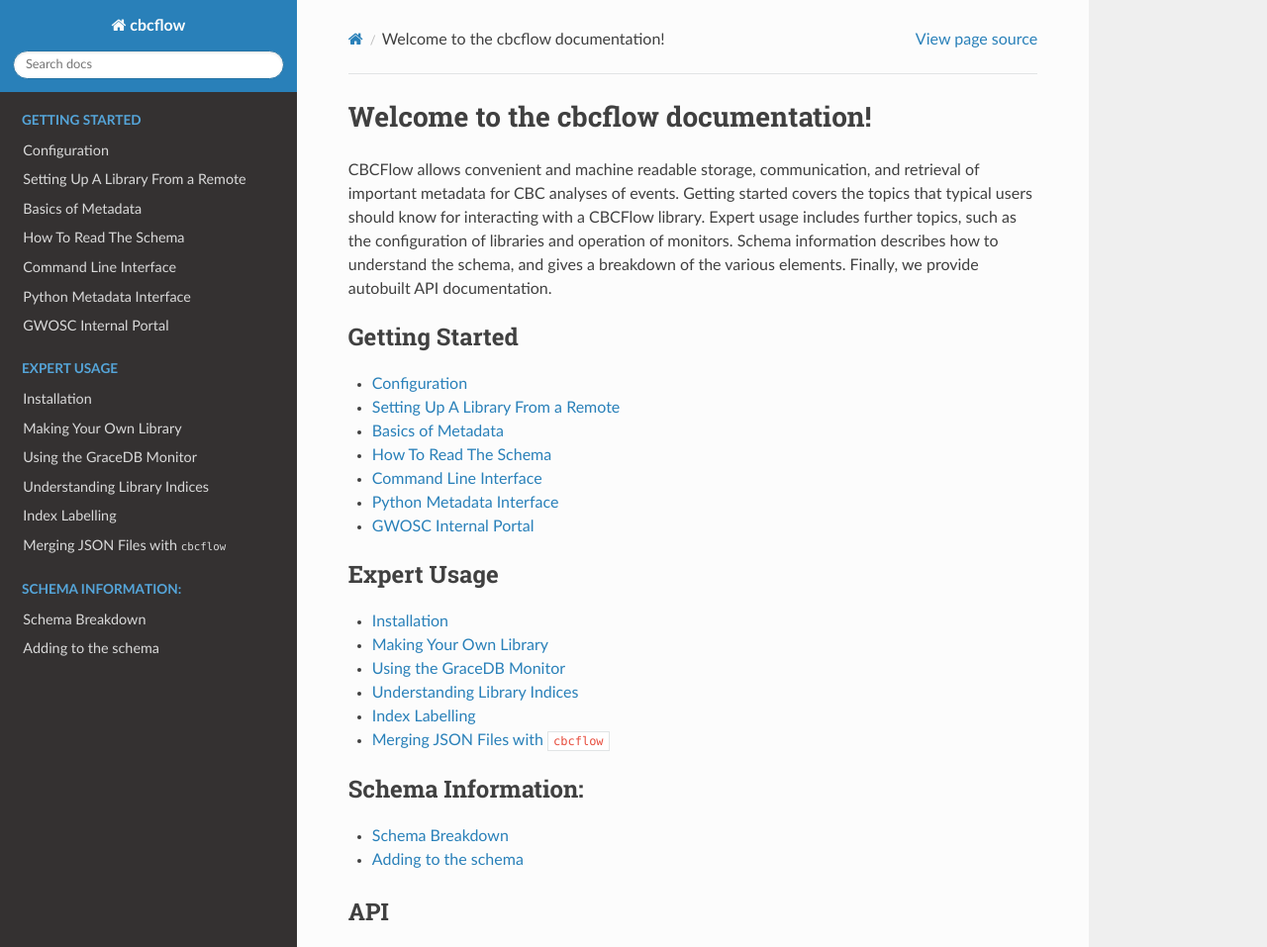
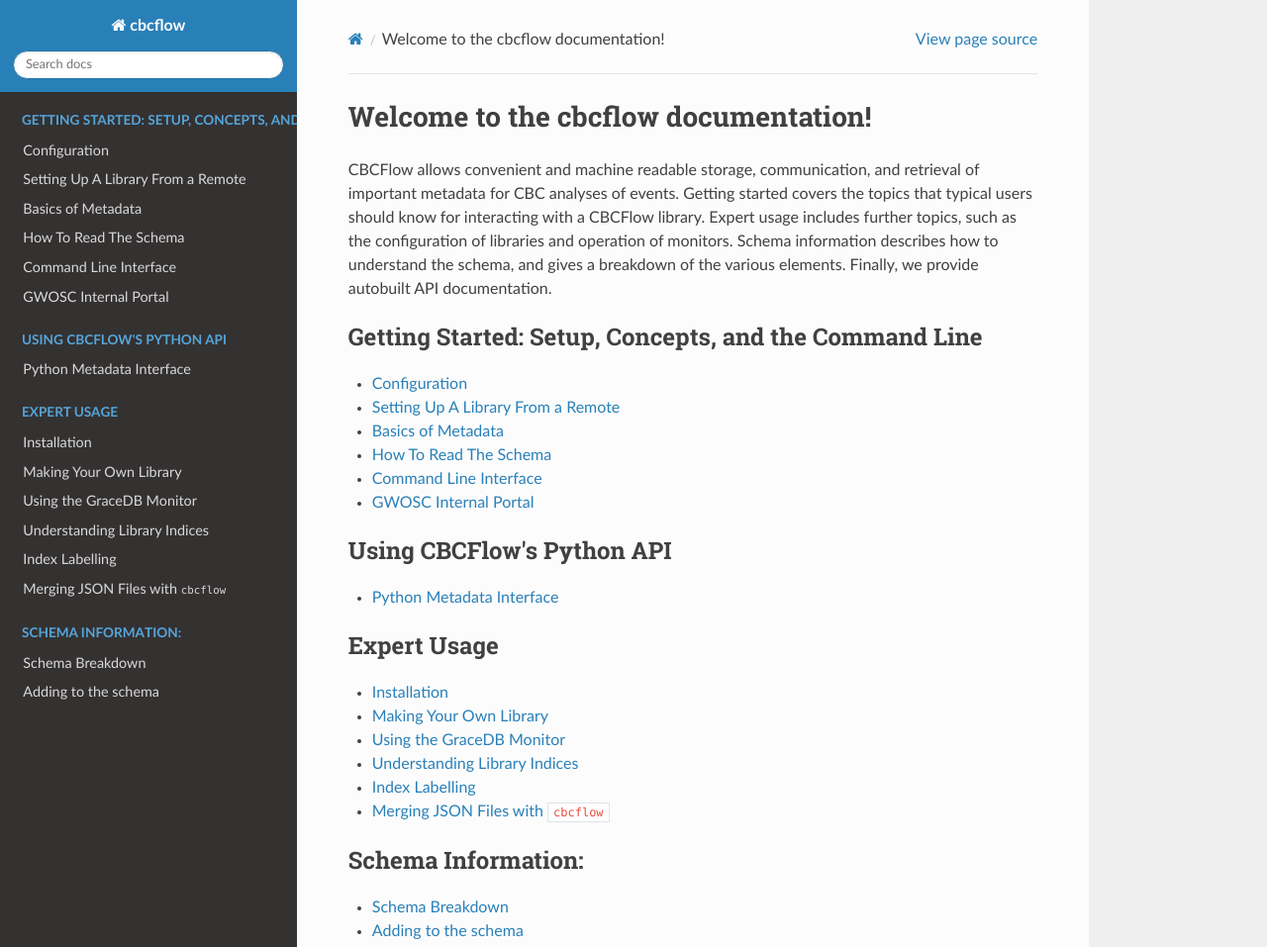
Before and after one commit to Rhiannon-Udall/cbcflow, a Sphinx documentation site: the page built from docs/source/index.rst, in a window 1280 px wide and 1322 px high, cut to the strip 0-957 px from the top of the window. Shown: the whole strip at 99% size. Built offline with Sphinx 7.4.7 and the Read the Docs theme 2.0.0, drawn with Linux system fonts in a browser that asks for light colours; the version number could not be read and is left out.

Commit message:
Start reorganization in index

```diff
--- a/docs/source/index.rst
+++ b/docs/source/index.rst
@@ -9,15 +9,20 @@
 
 .. toctree::
    :maxdepth: 1
-   :caption: Getting Started
+   :caption: Getting Started: Setup, Concepts, and the Command Line
 
    configuration
    local-library-copy-setup
    what-is-metadata
    reading-the-schema
    updating-metadata-from-the-command-line
+   gwosc
+
+.. toctree::
+   :maxdepth: 1
+   :caption: Using CBCFlow's Python API
+
    updating-metadata-with-the-python-api
-   gwosc
 
 .. toctree::
    :maxdepth: 1
```
